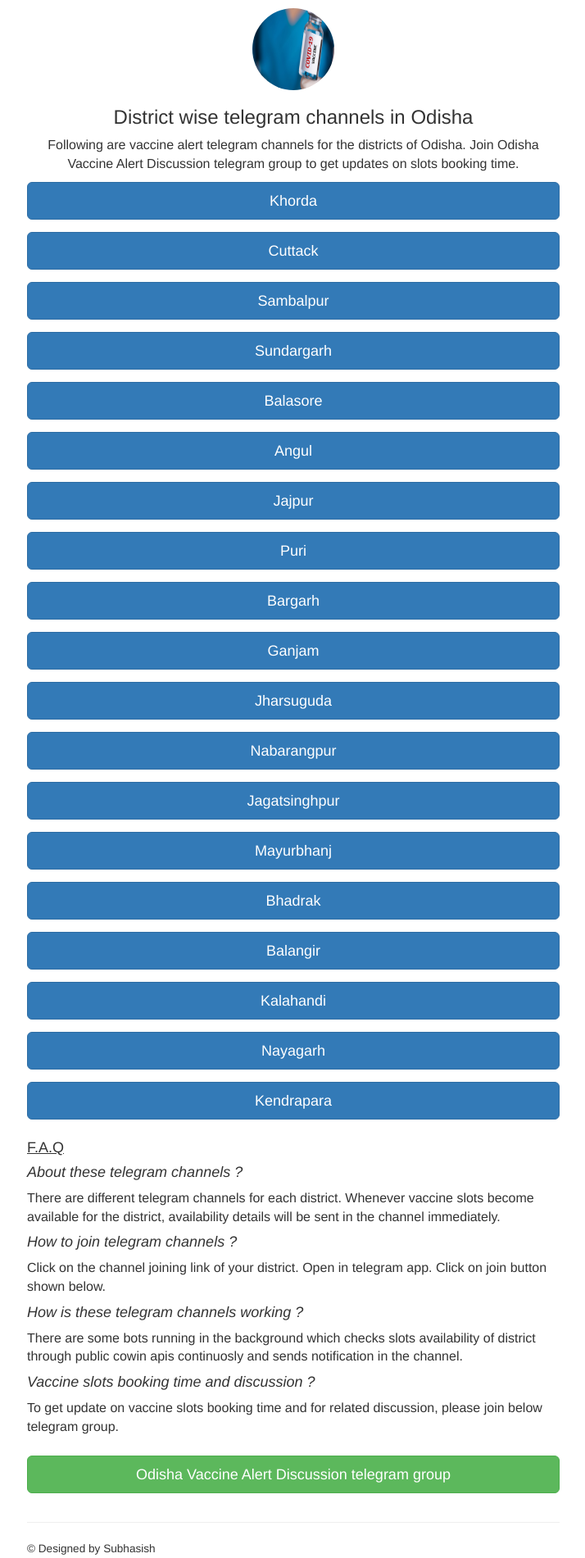
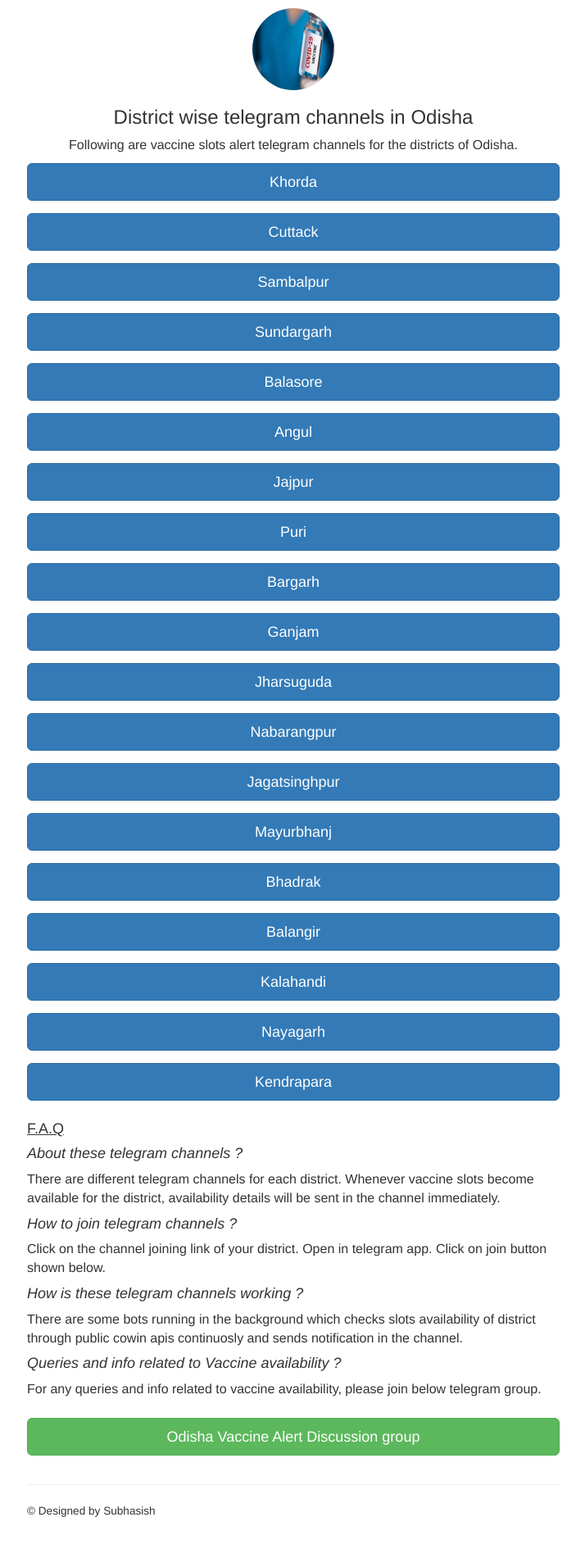
Before and after one commit to dassubhasish96/odisha-vaccine-alerts, a React (Create React App) app: page / in a window 1280 px wide. Shown: the whole page at 82% size, without its empty margins (297-1011 px from the left). After the commit the page ends 1855 px from the top, so only its background shows below. Built offline with nearby package versions, Linux system fonts and the light colour scheme.

Commit message:
ui change

```diff
--- a/public/index.html
+++ b/public/index.html
@@ -24,7 +24,7 @@
       work correctly both with client-side routing and a non-root public URL.
       Learn how to configure a non-root public URL by running `npm run build`.
     -->
-    <title>Odisha vaccine alert</title>
+    <title>Odisha Vaccine Alert</title>
   </head>
   <body>
     <noscript>You need to enable JavaScript to run this app.</noscript>
--- a/src/components/Body/howtouse.component.js
+++ b/src/components/Body/howtouse.component.js
@@ -14,11 +14,11 @@ function HowToUse(props) {
              <h4><i>How is these telegram channels working ?</i></h4>
             There are some bots running in the background which checks slots availability of district through public cowin apis continuosly and sends
              notification in the channel.
-             <h4><i>Vaccine slots booking time and discussion ?</i></h4>
-            To get update on vaccine slots booking time and for related discussion, please join below telegram group.<br/><br/>
+             <h4><i>Queries and info related to Vaccine availability ?</i></h4>
+            For any queries and info related to vaccine availability, please join below telegram group.<br/><br/>
             <Form>
                   <FormGroup action>
-                  <Button href = "https://telegram.me/odisha_vaccine_alerts" color="success" size="lg" block>Odisha Vaccine Alert Discussion telegram group</Button>
+                  <Button href = "https://telegram.me/odisha_vaccine_alerts" color="success" size="lg" block>Odisha Vaccine Alert Discussion group</Button>
                    </FormGroup>
            </Form>
         </Fragment>
--- a/src/components/shared/Header/header.component.js
+++ b/src/components/shared/Header/header.component.js
@@ -10,8 +10,7 @@ function Header(props) {
         <Fragment>
              <img class = "image" src= {banner} alt="vaccine banner" ></img>
            <h3>District wise telegram channels in Odisha</h3>
-           <p>Following are vaccine alert telegram channels for the districts of Odisha. Join Odisha Vaccine Alert Discussion telegram group to get
-               updates on slots booking time.
+           <p>Following are vaccine slots alert telegram channels for the districts of Odisha.
            </p>
         </Fragment>
     );
```
